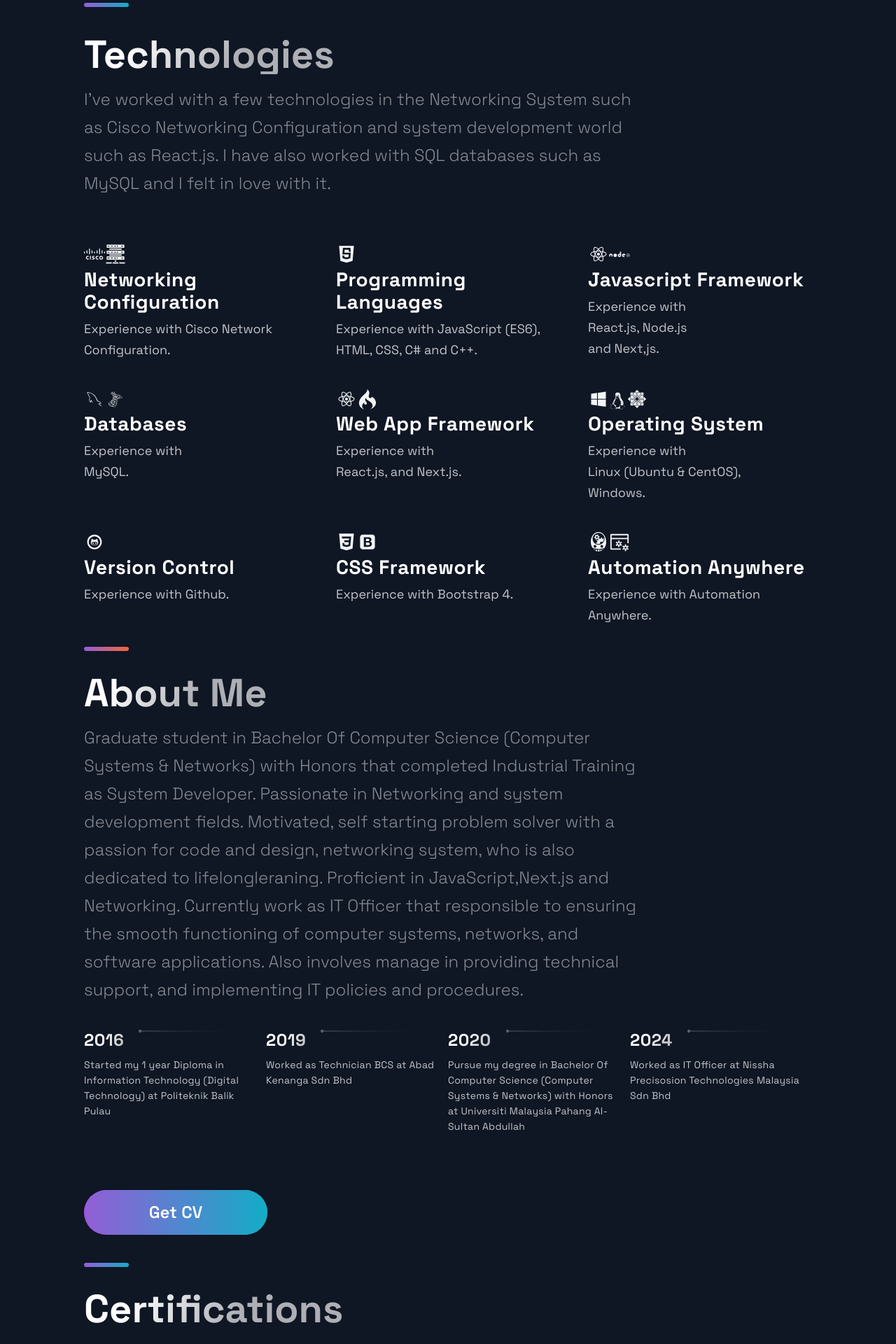
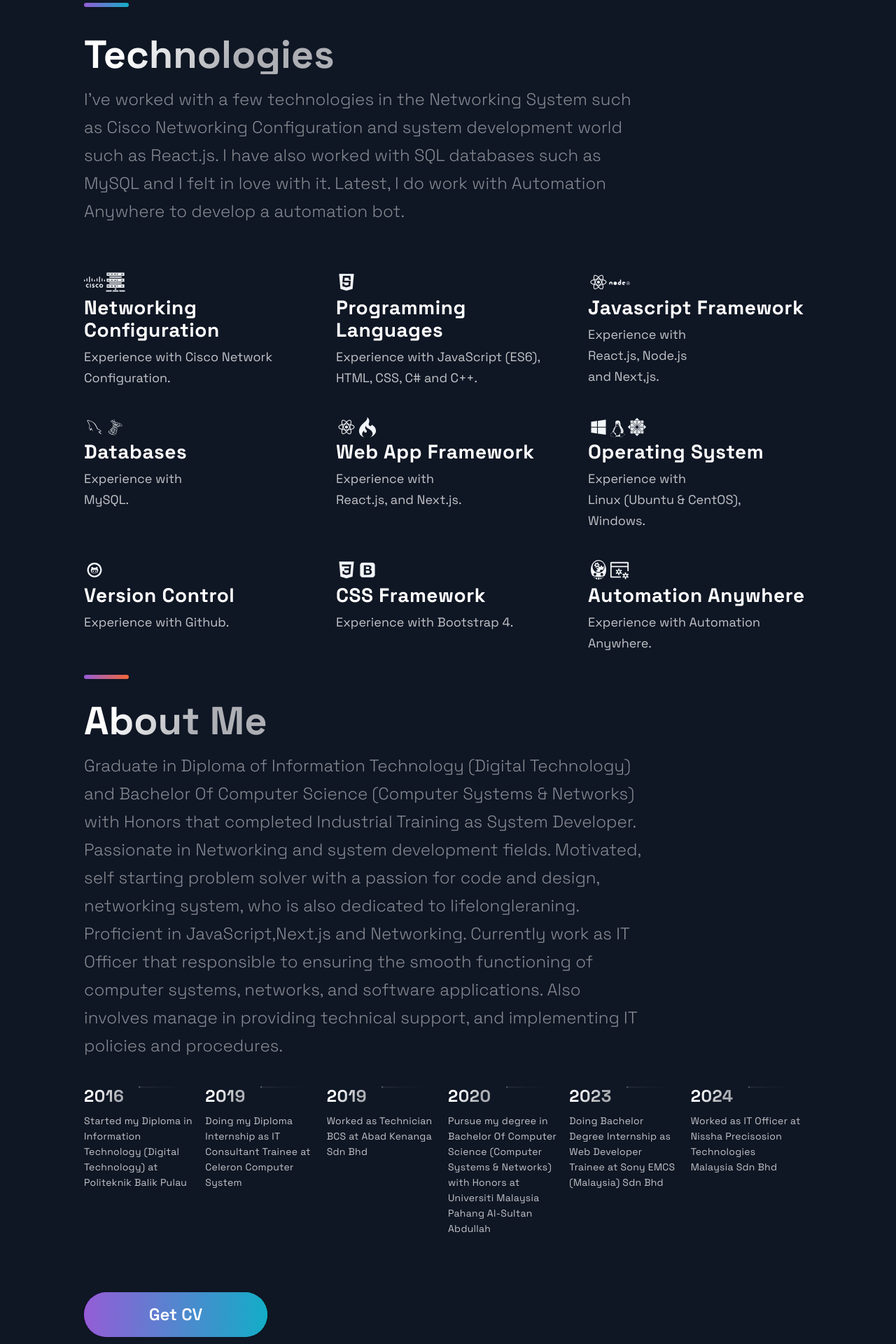
Before and after one commit to ilyshkmi/portfolio, a Next.js app: page / in a window 1280 px wide. Shown: the part 1720-3640 px from the top of the page at 70% size. Built offline with nearby package versions, Linux system fonts and the light colour scheme.

Commit message:
update
update link cv, update experience

```diff
--- a/src/components/Technologies/Technologies.js
+++ b/src/components/Technologies/Technologies.js
@@ -52,7 +52,7 @@ const Technologies = () => (
       I've worked with a few technologies in the Networking System such as Cisco
       Networking Configuration and system development world such as React.js.
       I have also worked with SQL databases such as MySQL and I felt in love
-      with it.
+      with it. Latest, I do work with Automation Anywhere to develop a automation bot.
     </SectionText>
     <List>
       <ListItem>
--- a/src/components/TimeLine/TimeLine.js
+++ b/src/components/TimeLine/TimeLine.js
@@ -68,7 +68,7 @@ const Timeline = (props) => {
     <Section id="about">
       <SectionTitle>About Me</SectionTitle>
       <SectionText>
-      Graduate student in Bachelor Of Computer Science (Computer Systems &
+      Graduate in Diploma of Information Technology (Digital Technology) and Bachelor Of Computer Science (Computer Systems &
       Networks) with Honors that completed Industrial Training as System
       Developer. Passionate in Networking and system development fields. Motivated,
       self starting problem solver with a passion for code and design, networking system,
@@ -148,7 +148,7 @@ const Timeline = (props) => {
       </CarouselButtons>
       <Button
         onClick={props.handleClick}
-        href="https://saiful-personal-bucket.s3.us-east-2.amazonaws.com/Curriculum+Vitae.pdf"
+        href="https://drive.google.com/file/d/1koSSA7rWS4ij-nedUxbORhSn3ea19lQz/view?usp=sharing"
       >
         Get CV
       </Button>
--- a/src/constants/constants.js
+++ b/src/constants/constants.js
@@ -23,9 +23,11 @@ export const projects = [
 ];
 
 export const TimeLineData = [
-  { year: 2016, text: 'Started my 1 year Diploma in Information Technology (Digital Technology) at Politeknik Balik Pulau', },
+  { year: 2016, text: 'Started my Diploma in Information Technology (Digital Technology) at Politeknik Balik Pulau', },
+  { year: 2019, text: 'Doing my Diploma Internship as IT Consultant Trainee at Celeron Computer System', },
   { year: 2019, text: 'Worked as Technician BCS at Abad Kenanga Sdn Bhd', },
   { year: 2020, text: 'Pursue my degree in Bachelor Of Computer Science (Computer Systems & Networks) with Honors at Universiti Malaysia Pahang Al-Sultan Abdullah', },
+  { year: 2023, text: 'Doing Bachelor Degree Internship as Web Developer Trainee at Sony EMCS (Malaysia) Sdn Bhd', },
   { year: 2024, text: 'Worked as IT Officer at Nissha Precisosion Technologies Malaysia Sdn Bhd', },
 ];
 
```
